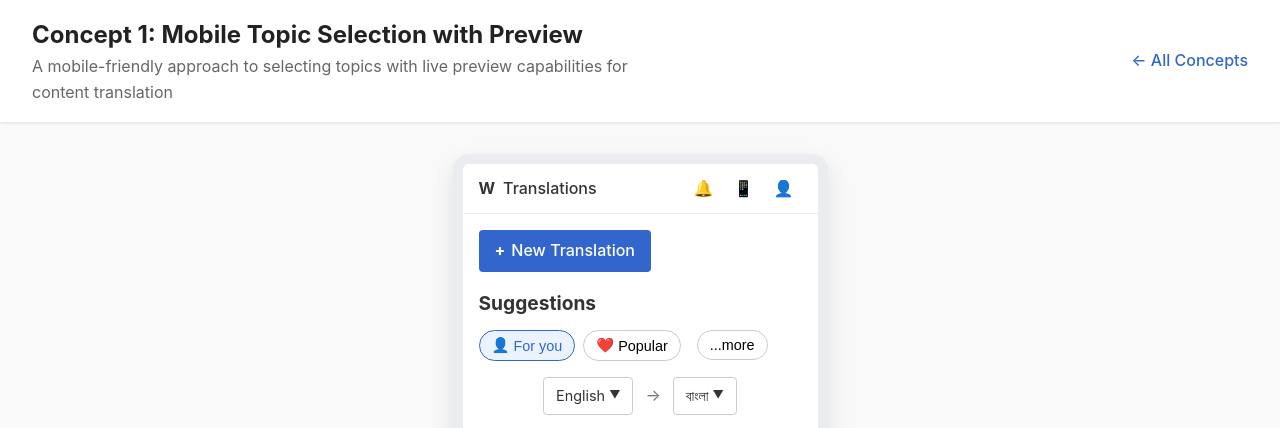
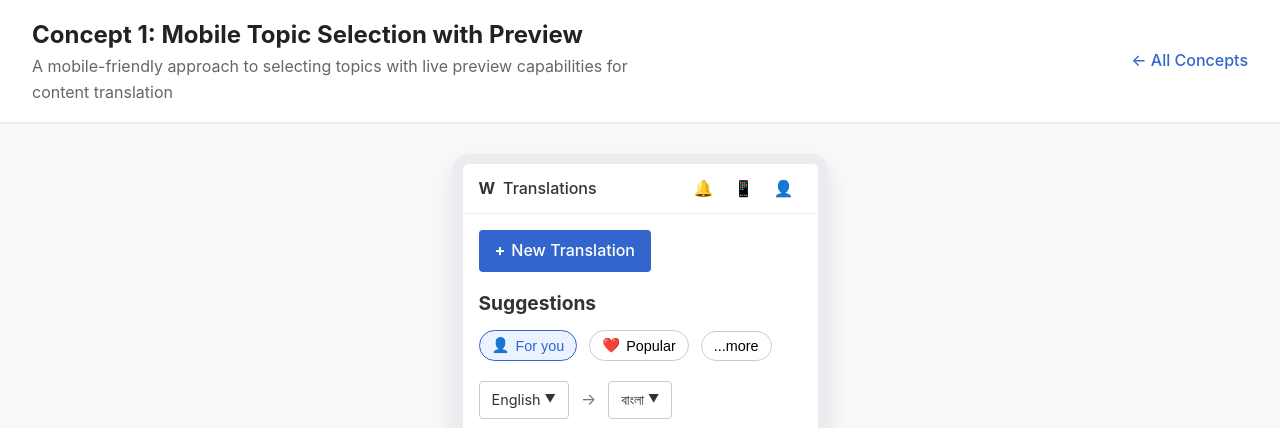
Before and after one commit to baba786/Unified-Dashboard, a plain HTML site: page concept-1/index.html in a window 1280 px wide. Shown: the top 428 px of the page. Drawn offline with Linux system fonts and the light colour scheme.

Commit message:
Improve alignment and spacing in Concept 1
- Fixed filter button spacing
- Left-aligned language selectors
- Improved overall content spacing
- Enhanced visual hierarchy

```diff
--- a/concept-1/index.html
+++ b/concept-1/index.html
@@ -46,7 +46,6 @@
                     </button>
 
                     <!-- Topic selection button with preview capability -->
-                    <div class="topic-preview-container">
                     <button class="menu-button" id="topic-btn">
                         <span id="selected-topic">...more</span>
                     </button>
@@ -94,8 +93,8 @@
                         </div>
                     </div>
                 </div>
-                </div>
 
+                <!-- Updated language selector structure -->
                 <div class="language-selector">
                     <div class="language">
                         English <span class="down-arrow">▼</span>
--- a/concept-1/styles.css
+++ b/concept-1/styles.css
@@ -129,12 +129,13 @@ body {
     font-size: 1.2rem;
 }
 
-/* Filters */
+/* Filters - UPDATED with better spacing */
 .filters {
     display: flex;
     flex-wrap: wrap;
-    gap: 8px;
-    margin-bottom: 16px;
+    gap: 12px; /* Increased gap from 8px to 12px for better spacing */
+    margin-bottom: 20px; /* Increased from 16px */
+    align-items: center; /* Ensure vertical alignment */
 }
 
 .filter-btn {
@@ -156,7 +157,7 @@ body {
 }
 
 .user-icon, .heart-icon {
-    margin-right: 4px;
+    margin-right: 6px; /* Increased from 4px for better spacing */
 }
 
 /* Topic selection with preview */
@@ -174,7 +175,7 @@ body {
     background-color: #fff;
     font-size: 0.9rem;
     cursor: pointer;
-    margin-left: 8px;
+    margin-left: 0; /* Removed margin to align with other buttons */
 }
 
 .down-arrow {
@@ -341,12 +342,13 @@ body {
     color: #72777d; /* Using Wikimedia gray500 */
 }
 
-/* Language selector */
+/* Language selector - UPDATED to left-align */
 .language-selector {
     display: flex;
     align-items: center;
-    justify-content: center;
-    margin-bottom: 16px;
+    justify-content: flex-start; /* Changed from center to flex-start */
+    margin-bottom: 20px; /* Increased from 16px */
+    gap: 12px; /* Added gap for consistent spacing */
 }
 
 .language {
@@ -361,8 +363,8 @@ body {
 }
 
 .arrow {
-    margin: 0 12px;
     color: #72777d; /* Using Wikimedia gray500 */
+    margin: 0; /* Removed specific margin */
 }
 
 /* Articles section */
```
Lines whose indentation alone changed are shown as unchanged.
